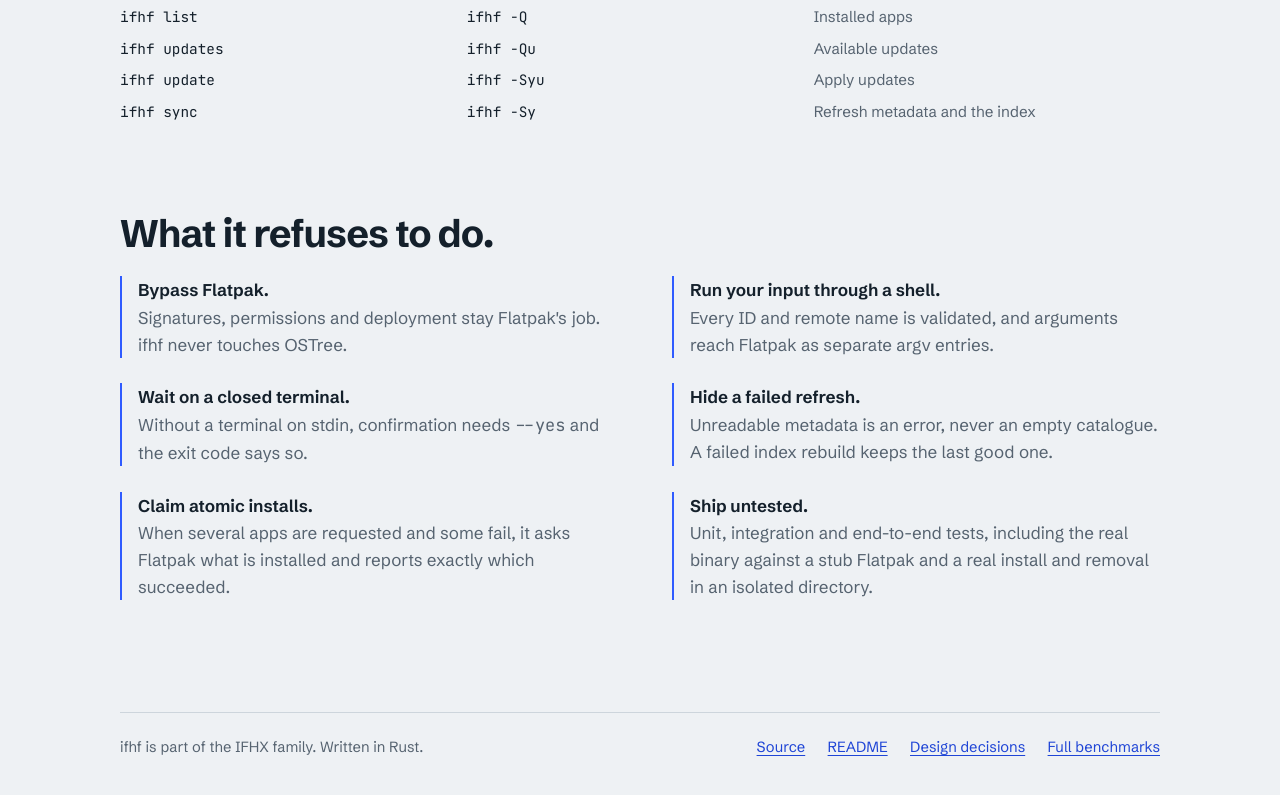
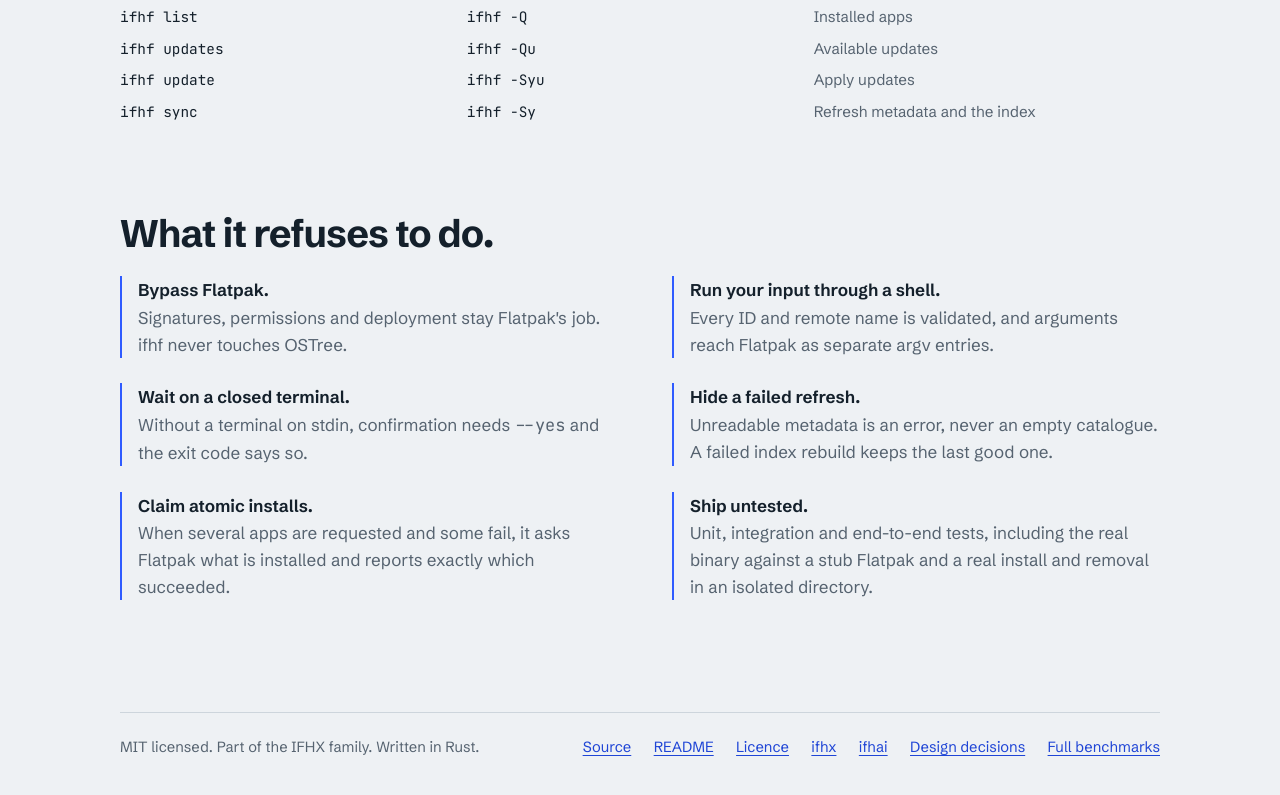
Before and after one commit to Disc0wd/ifhf, a plain HTML site: page docs/index.html in a window 1280 px wide. Shown: the part 3173-3968 px from the top of the page. Drawn offline with Linux system fonts and the light colour scheme.

Commit message:
Add MIT licence; link the family from the site
MIT: use for any purpose with the copyright notice kept. Cargo.toml declares
the licence; the README replaces the old "no licence chosen" note.

Co-Authored-By: Claude Sonnet 5.5 <noreply@anthropic.com>

```diff
--- a/docs/index.html
+++ b/docs/index.html
@@ -333,8 +333,8 @@ with --remote / --user / --system.
   </main>
 
   <footer>
-    <span>ifhf is part of the IFHX family. Written in Rust.</span>
-    <nav aria-label="Links"><a href="https://github.com/Disc0wd/ifhf">Source</a><a href="https://github.com/Disc0wd/ifhf/blob/main/README.md">README</a><a href="https://github.com/Disc0wd/ifhf/blob/main/docs/DECISIONS.md">Design decisions</a><a href="https://github.com/Disc0wd/ifhf/blob/main/bench/RESULTS.md">Full benchmarks</a></nav>
+    <span>MIT licensed. Part of the IFHX family. Written in Rust.</span>
+    <nav aria-label="Links"><a href="https://github.com/Disc0wd/ifhf">Source</a><a href="https://github.com/Disc0wd/ifhf/blob/main/README.md">README</a><a href="https://github.com/Disc0wd/ifhf/blob/main/LICENSE">Licence</a><a href="https://disc0wd.github.io/ifhx/">ifhx</a><a href="https://disc0wd.github.io/ifhai/">ifhai</a><a href="https://github.com/Disc0wd/ifhf/blob/main/docs/DECISIONS.md">Design decisions</a><a href="https://github.com/Disc0wd/ifhf/blob/main/bench/RESULTS.md">Full benchmarks</a></nav>
   </footer>
 </div>
 
```
Also changed, not shown: bench/site_template.html (+2 -2 lines), 4 other files.
